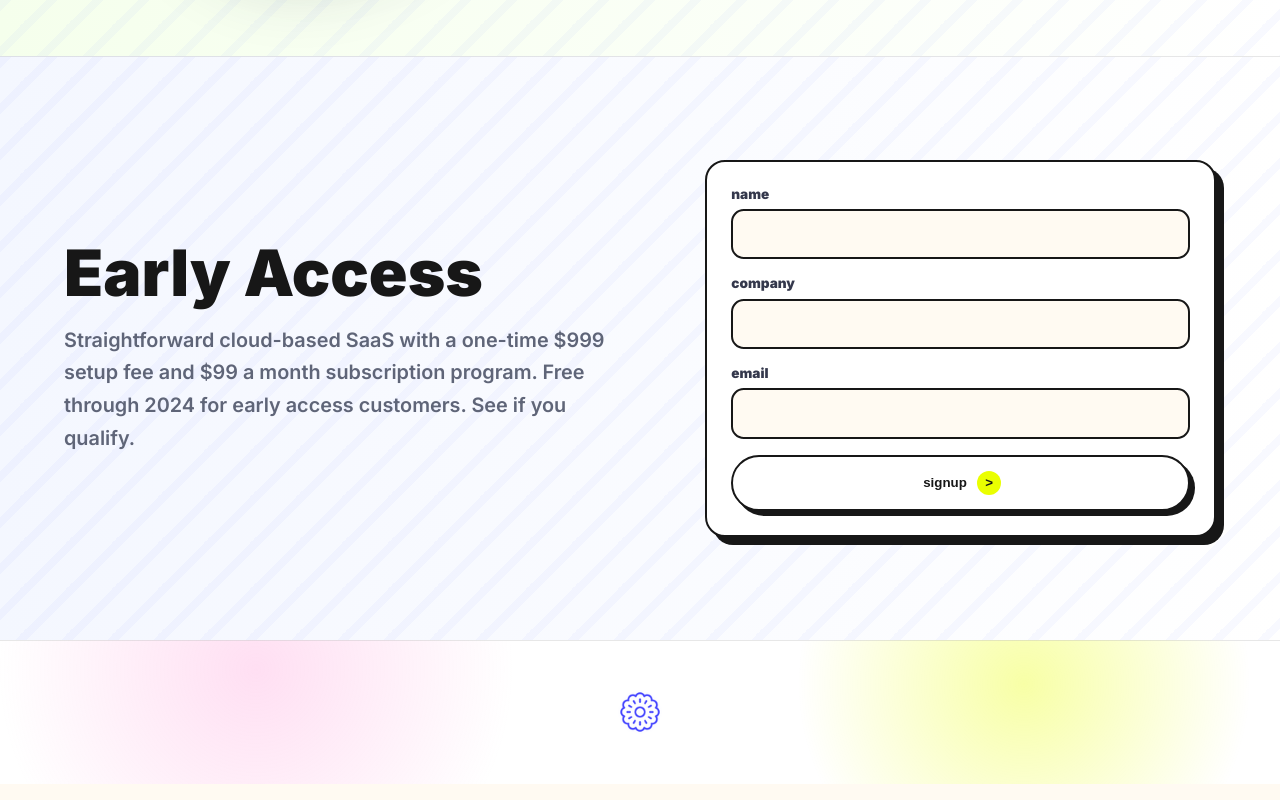
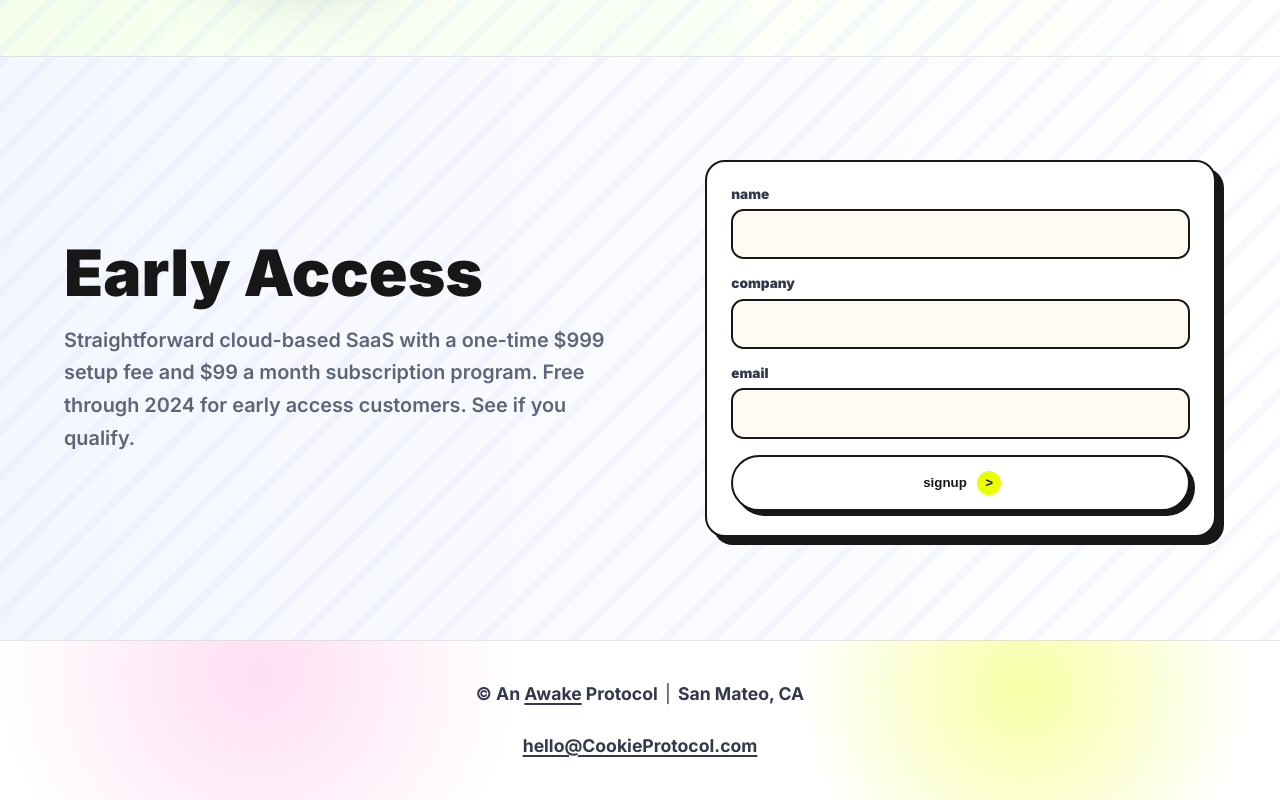
Before and after one commit to amitrathore/cookie-protocol-web, a plain HTML site: page index.html in a window 1280 px wide. Shown: the part 5108-5908 px from the top of the page. Drawn offline with Linux system fonts and the light colour scheme.

Commit message:
Update footer attribution

```diff
--- a/index.html
+++ b/index.html
@@ -161,7 +161,14 @@
     </main>
 
     <footer id="support" class="site-footer">
-      <img src="assets/images/image09.png" alt="" width="84" height="84">
+      <p>
+        <strong>&copy; An <a href="https://awake.vc">Awake</a> Protocol</strong>
+        <span aria-hidden="true">|</span>
+        <strong>San Mateo, CA</strong>
+      </p>
+      <p>
+        <strong><a href="mailto:hello@cookieprotocol.com">hello@CookieProtocol.com</a></strong>
+      </p>
     </footer>
   </body>
 </html>
--- a/styles.css
+++ b/styles.css
@@ -378,18 +378,36 @@ a {
 
 .site-footer {
   display: grid;
-  min-height: 9rem;
+  gap: 0.55rem;
+  min-height: 10rem;
   place-items: center;
+  padding: 2rem 1rem;
   border-top: 1px solid var(--line);
   background:
     radial-gradient(circle at 20% 20%, rgba(255, 139, 210, 0.28), transparent 25%),
     radial-gradient(circle at 80% 30%, rgba(234, 255, 0, 0.35), transparent 22%),
     white;
+  text-align: center;
 }
 
-.site-footer img {
-  width: 4rem;
-  height: 4rem;
+.site-footer p {
+  display: flex;
+  flex-wrap: wrap;
+  justify-content: center;
+  gap: 0.45rem;
+  margin: 0;
+  color: #34384c;
+  font-size: clamp(0.95rem, 2vw, 1.1rem);
+  line-height: 1.5;
+}
+
+.site-footer a {
+  text-decoration-thickness: 0.12em;
+  text-underline-offset: 0.18em;
+}
+
+.site-footer a:hover {
+  color: var(--blue);
 }
 
 @keyframes float {
```
